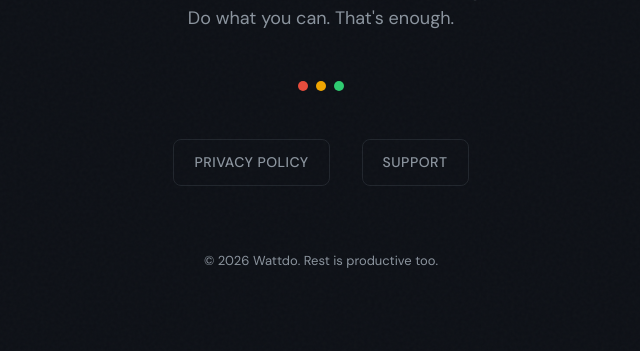
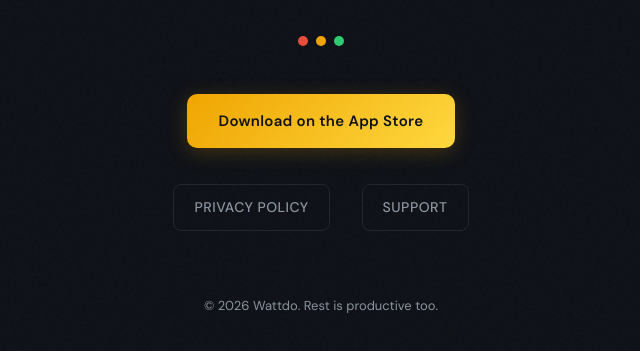
Before and after one commit to LeanOrbitApps/leanorbitapps.github.io, a plain HTML site: page wattdo/index.html in a window 1280 px wide. Shown: the part 397-748 px from the top of the page, without its empty margins (319-959 px from the left). Drawn offline with Linux system fonts and the light colour scheme.

Commit message:
Add files via upload

```diff
--- a/wattdo/index.html
+++ b/wattdo/index.html
@@ -99,6 +99,27 @@
         .dot-gold { background: var(--accent-gold); }
         .dot-green { background: var(--accent-green); }
 
+        .cta {
+            display: inline-block;
+            background: linear-gradient(135deg, var(--accent-gold), #FFD93D);
+            color: #0e1117;
+            text-decoration: none;
+            font-family: var(--font-body);
+            font-size: 15px;
+            font-weight: 600;
+            letter-spacing: 0.3px;
+            padding: 14px 32px;
+            border-radius: 10px;
+            margin-bottom: 36px;
+            box-shadow: 0 4px 20px rgba(240, 165, 0, 0.22);
+            transition: transform 0.2s ease, box-shadow 0.2s ease;
+        }
+
+        .cta:hover {
+            transform: translateY(-2px);
+            box-shadow: 0 6px 28px rgba(240, 165, 0, 0.38);
+        }
+
         .links {
             display: flex;
             justify-content: center;
@@ -139,7 +160,8 @@
         h1 { animation: fadeUp 0.6s ease 0.1s both; }
         .tagline { animation: fadeUp 0.6s ease 0.2s both; }
         .energy-dots { animation: fadeUp 0.6s ease 0.3s both; }
-        .links { animation: fadeUp 0.6s ease 0.4s both; }
+        .cta { animation: fadeUp 0.6s ease 0.35s both; }
+        .links { animation: fadeUp 0.6s ease 0.45s both; }
         .footer-note { animation: fadeUp 0.6s ease 0.5s both; }
     </style>
 </head>
@@ -155,6 +177,8 @@
             <span class="dot-green"></span>
         </div>
 
+        <a class="cta" href="https://apps.apple.com/app/id6758806733">Download on the App Store</a>
+
         <div class="links">
             <a href="privacy.html">Privacy Policy</a>
             <a href="support.html">Support</a>
```
Also changed, not shown: wattdo/privacy.html (+2 -2 lines), wattdo/support.html (+6 -6 lines).
